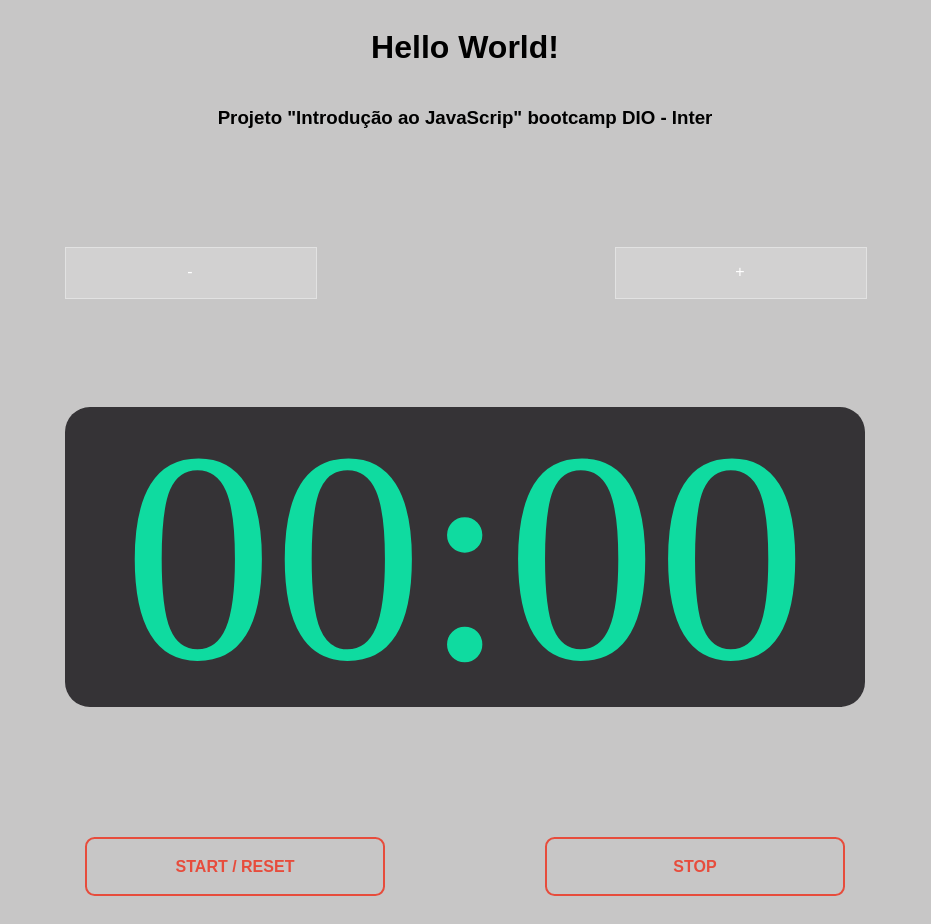
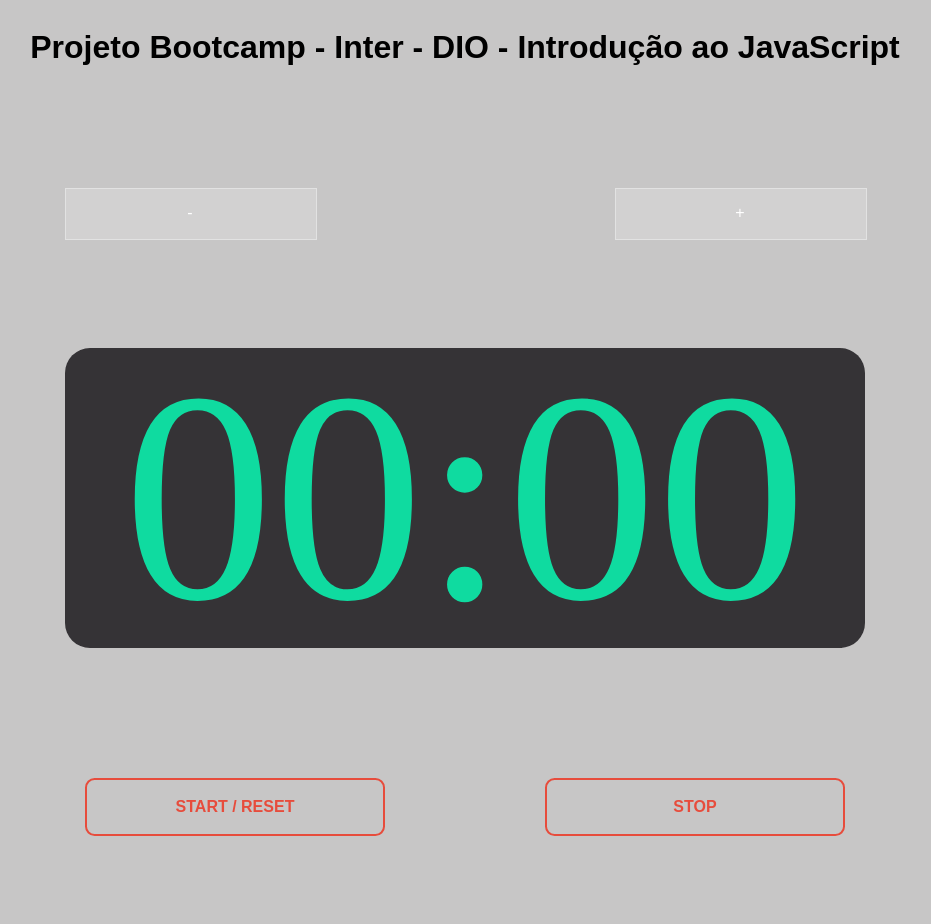
Before and after one commit to dfilastro/DIO-Bootcamp-intro-JS-contador, a plain HTML site: page index.html in a window 1280 px wide. Shown: the whole page, without its empty margins (175-1106 px from the left). After the commit the page ends 864 px from the top, so only its background shows below. Drawn offline with Linux system fonts and the light colour scheme.

```diff
--- a/index.html
+++ b/index.html
@@ -5,11 +5,10 @@
     <meta http-equiv="X-UA-Compatible" content="IE=edge" />
     <meta name="viewport" content="width=device-width, initial-scale=1.0" />
     <link rel="stylesheet" href="./css/style.css" />
-    <title>Contador</title>
+    <title>Counter Down</title>
   </head>
   <body>
-    <h1>Hello World!</h1>
-    <h3>Projeto "Introdução ao JavaScrip" bootcamp DIO - Inter</h3>
+    <h1>Projeto Bootcamp - Inter - DIO - Introdução ao JavaScript</h1>
     <div class="buttons-timer">
       <div class="box-2">
         <div class="btn2 btn-one">
```
Also changed, not shown: 1 other file.
